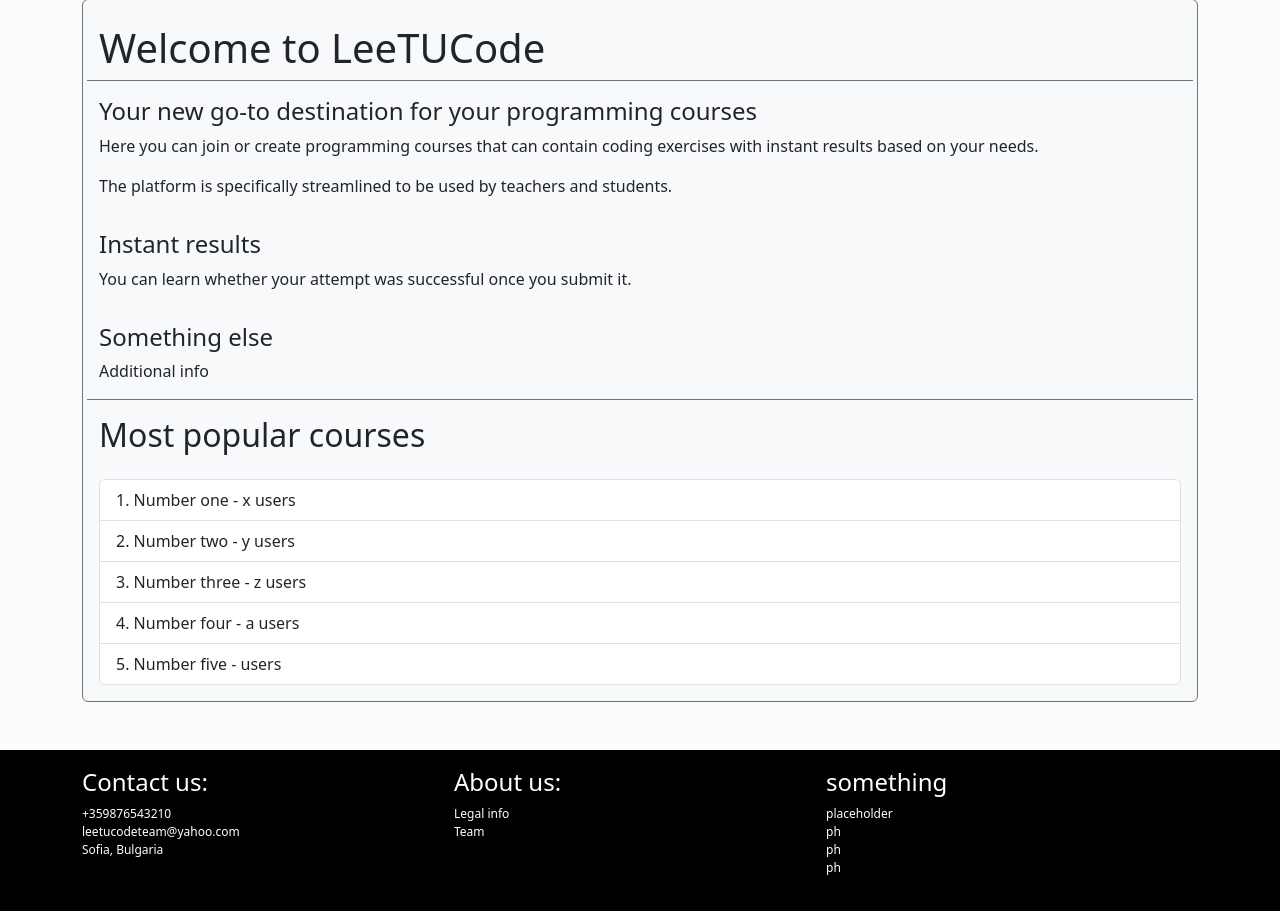
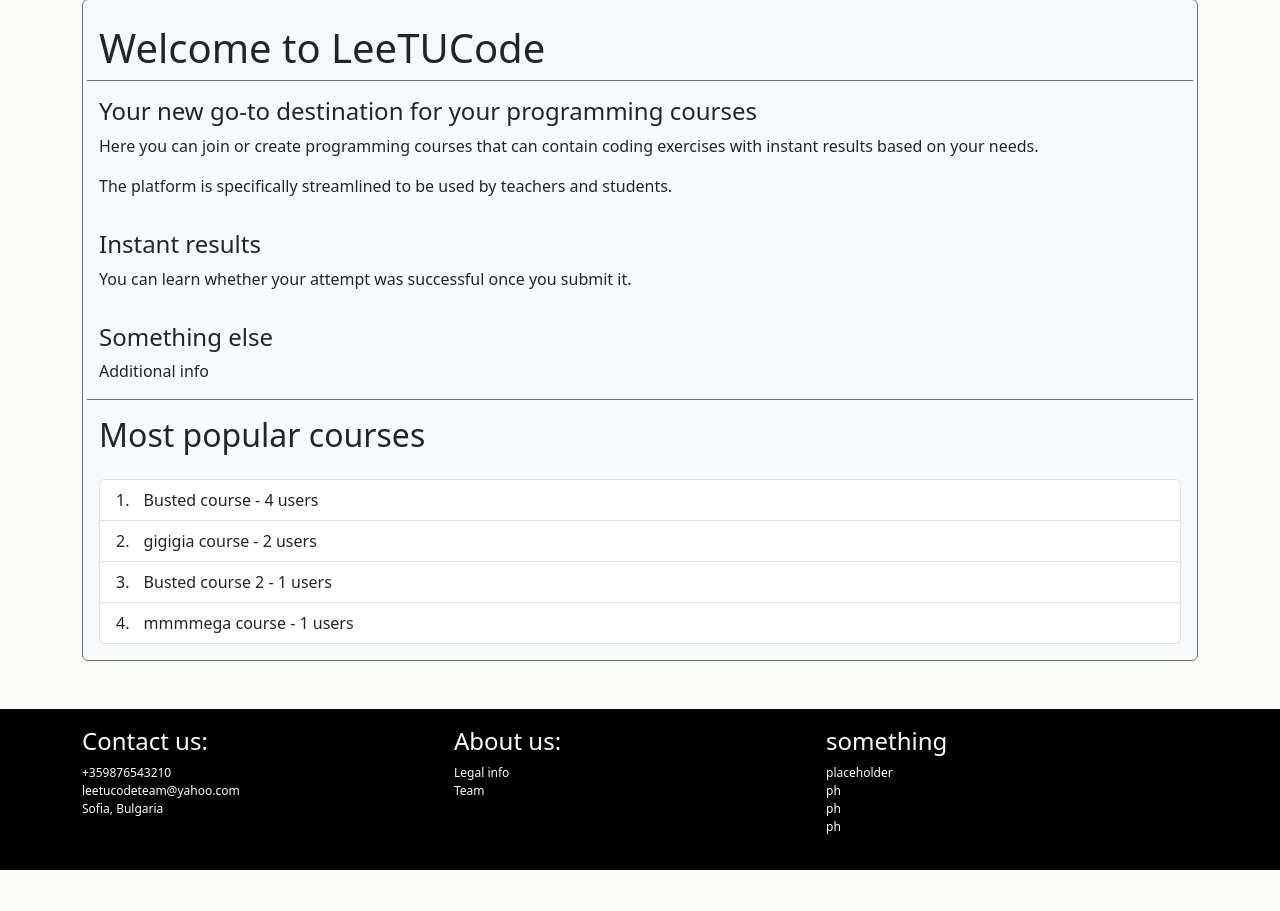
Before and after one commit to Hriis1/LeeTUcode, a PHP site: page / in a window 1280 px wide. Shown: the part 129-1040 px from the top of the page. After the commit the page ends 999 px from the top, so only its background shows below. Run offline with PHP 8.4, Linux system fonts and the light colour scheme; data comes from the database, SQL or seed files in the repository; some libraries are stand-ins or nearby versions.

Commit message:
display the top 5 courses

```diff
--- a/index.php
+++ b/index.php
@@ -5,19 +5,24 @@ error_reporting(E_ALL);
 
 include_once "components/head.php";
 $courses = $dbHandler->getCourses();
-for ($i=0; $i < sizeof($courses); $i++) {
-   $courseMemberCount = sizeof($dbHandler->getMembersOfCourse($courses[$i]["id"]));
-   $courses[$i]["member_count"] = $courseMemberCount;
+for ($i = 0; $i < sizeof($courses); $i++) {
+    $courseMemberCount = sizeof($dbHandler->getMembersOfCourse($courses[$i]["id"]));
+    $courses[$i]["member_count"] = $courseMemberCount;
 }
 
 //comparison function for descending order
-function compareByMemberCountDescending($a, $b) {
+function compareByMemberCountDescending($a, $b)
+{
     return $b['member_count'] - $a['member_count'];
 }
 
 // Sorting the array based on the member_count field in descending order
 usort($courses, 'compareByMemberCountDescending');
+
+// Selecting the top 5 courses or all courses if there are fewer than 5
+$topCourses = array_slice($courses, 0, 5);
 ?>
+
 <body>
     <?php include_once "components/header.php" ?>
     <main>
@@ -33,7 +38,8 @@ usort($courses, 'compareByMemberCountDescending');
                 <div class="row mt-3">
                     <div class="col-lg-12">
                         <h4>Your new go-to destination for your programming courses</h4>
-                        <p>Here you can join or create programming courses that can contain coding exercises with instant results based on your needs.</p>
+                        <p>Here you can join or create programming courses that can contain coding exercises with
+                            instant results based on your needs.</p>
                         <p>The platform is specifically streamlined to be used by teachers and students.</p>
                     </div>
                 </div>
@@ -60,11 +66,15 @@ usort($courses, 'compareByMemberCountDescending');
                 <div class="row my-3">
                     <div class="col-lg-12">
                         <ol class="list-group list-group-numbered">
-                            <li class="list-group-item">Number one - x users</li>
-                            <li class="list-group-item">Number two - y users</li>
-                            <li class="list-group-item">Number three - z users</li>
-                            <li class="list-group-item">Number four - a users</li>
-                            <li class="list-group-item">Number five -  users</li>
+                            <?php for ($i = 0; $i < sizeof($topCourses); $i++) { ?>
+                                <li class="list-group-item">
+                                    <a href="course.php?id=<?php echo $topCourses[$i]["id"] ?>" class="custom-link">
+                                        <?php echo $topCourses[$i]["name"] ?> -
+                                        <?php echo $topCourses[$i]["member_count"] ?> users
+                                    </a>
+                                </li>
+
+                            <?php } ?>
                         </ol>
                     </div>
                 </div>
--- a/rec/css/baseStyle.css
+++ b/rec/css/baseStyle.css
@@ -8,3 +8,10 @@
     background-color: rgb(40, 185, 56) !important;
     border-color: rgb(40, 185, 56) !important;;
 }
+
+.custom-link {
+    text-decoration: none; /* Remove default underline */
+    color: inherit; /* Inherit the color from the parent (list item) */
+    padding: 10px; /* Add padding to match the list item styling */
+    /* Add any additional styles as needed */
+}
```
